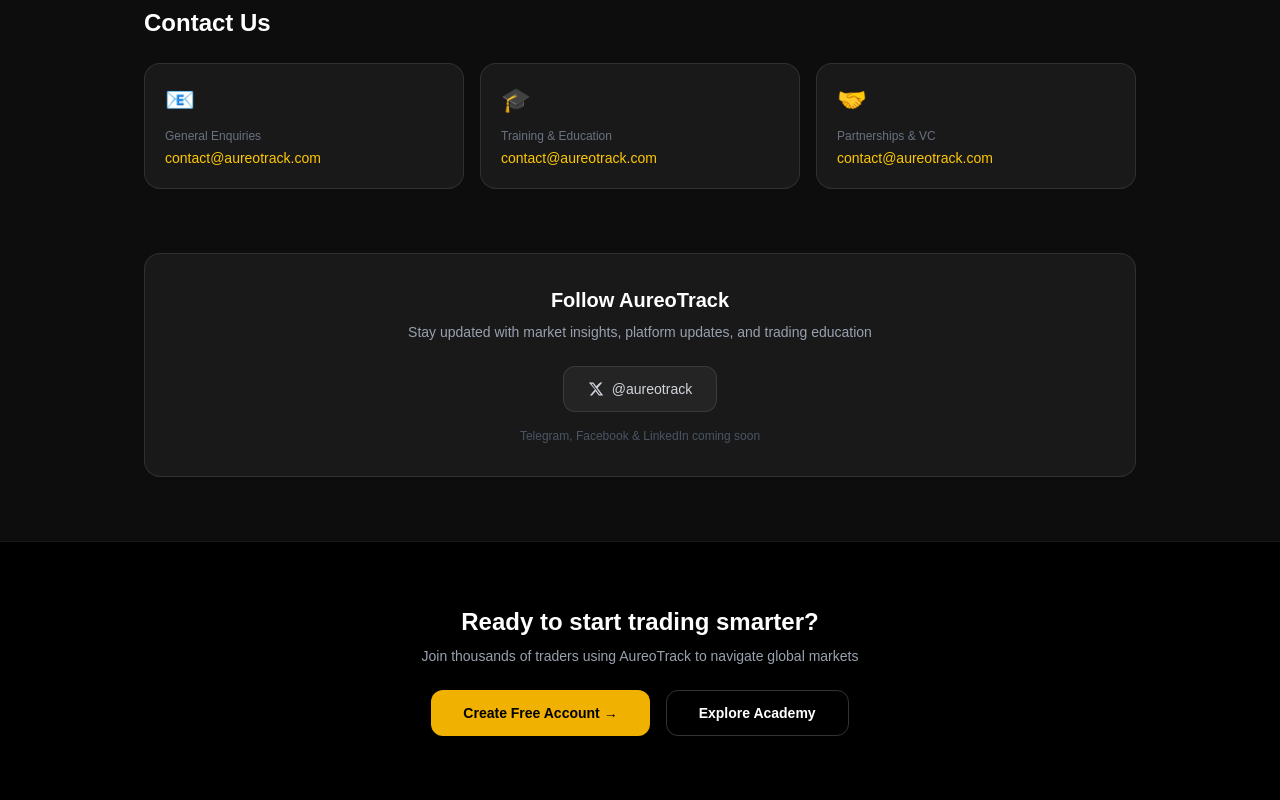
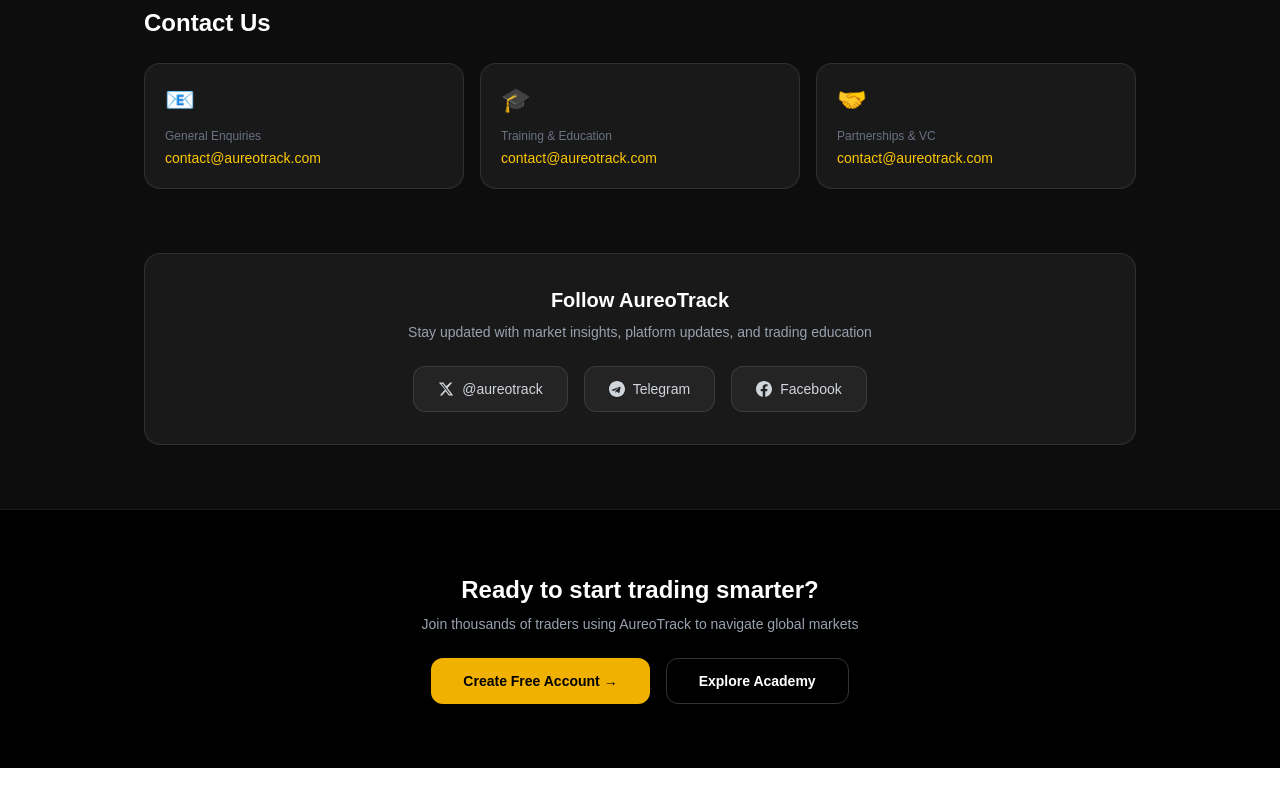
Before and after one commit to PisonAlpha/aureotrack, a Next.js app: page /about in a window 1280 px wide. Shown: the part 2646-3446 px from the top of the page. After the commit the page ends 3414 px from the top, so only its background shows below. Built offline with nearby package versions, Linux system fonts and the light colour scheme.

Commit message:
Add Telegram and Facebook social links to About page, whitepaper, pitch deck

```diff
--- a/app/about/page.tsx
+++ b/app/about/page.tsx
@@ -134,8 +134,15 @@
               <svg width="16" height="16" viewBox="0 0 24 24" fill="currentColor"><path d="M18.244 2.25h3.308l-7.227 8.26 8.502 11.24H16.17l-4.714-6.231-5.401 6.231H2.74l7.73-8.835L1.254 2.25H8.08l4.253 5.622zm-1.161 17.52h1.833L7.084 4.126H5.117z"/></svg>
               @aureotrack
             </a>
+            <a href="https://t.me/aureo_track" target="_blank" rel="noopener noreferrer" className="flex items-center gap-2 px-6 py-3 bg-white/5 border border-white/10 rounded-xl text-sm text-gray-300 hover:text-white hover:bg-white/10 transition-colors">
+              <svg width="16" height="16" viewBox="0 0 24 24" fill="currentColor"><path d="M12 0C5.373 0 0 5.373 0 12s5.373 12 12 12 12-5.373 12-12S18.627 0 12 0zm5.562 8.248-1.97 9.289c-.145.658-.537.818-1.084.508l-3-2.21-1.447 1.394c-.16.16-.295.295-.605.295l.213-3.053 5.56-5.023c.242-.213-.054-.333-.373-.12L7.088 14.86l-2.95-.924c-.643-.204-.657-.643.136-.953l11.57-4.461c.537-.194 1.006.131.718.726z"/></svg>
+              Telegram
+            </a>
+            <a href="https://www.facebook.com/share/1LX95LaMVj/" target="_blank" rel="noopener noreferrer" className="flex items-center gap-2 px-6 py-3 bg-white/5 border border-white/10 rounded-xl text-sm text-gray-300 hover:text-white hover:bg-white/10 transition-colors">
+              <svg width="16" height="16" viewBox="0 0 24 24" fill="currentColor"><path d="M24 12.073c0-6.627-5.373-12-12-12s-12 5.373-12 12c0 5.99 4.388 10.954 10.125 11.854v-8.385H7.078v-3.47h3.047V9.43c0-3.007 1.792-4.669 4.533-4.669 1.312 0 2.686.235 2.686.235v2.953H15.83c-1.491 0-1.956.925-1.956 1.874v2.25h3.328l-.532 3.47h-2.796v8.385C19.612 23.027 24 18.062 24 12.073z"/></svg>
+              Facebook
+            </a>
           </div>
-          <p className="text-xs text-gray-600 mt-4">Telegram, Facebook & LinkedIn coming soon</p>
         </div>
       </div>
 
--- a/app/pitch-deck/page.tsx
+++ b/app/pitch-deck/page.tsx
@@ -440,7 +440,7 @@
                   Read Whitepaper
                 </button>
               </div>
-              <p className="text-gray-600 text-xs">contact@aureotrack.com · aureotrack.com · @aureotrack</p>
+              <p className="text-gray-600 text-xs">contact@aureotrack.com · aureotrack.com · @aureotrack · t.me/aureo_track</p>
             </div>
           </div>
         </PaperSlide>
--- a/app/whitepaper/page.tsx
+++ b/app/whitepaper/page.tsx
@@ -358,7 +358,7 @@
                 <p>This whitepaper has been prepared for informational purposes only and does not constitute financial advice, investment advice, or an offer to sell or solicitation to buy any securities or financial instruments in any jurisdiction.</p>
                 <p>The ART token is a utility token designed to power the AureoTrack ecosystem. It is not intended to constitute a security, investment product, or financial instrument. Prospective participants should carefully review applicable laws and regulations in their jurisdiction before participating in any token sale or airdrop.</p>
                 <p>All information contained in this whitepaper is subject to change without notice. AureoTrack makes no representations or warranties about the completeness, accuracy, or reliability of any information herein. Cryptocurrency and token investments carry significant risk. Never invest more than you can afford to lose.</p>
-                <p className="font-semibold" style={{ color: '#374151' }}>AureoTrack © 2025–2026 · contact@aureotrack.com · aureotrack.com · @aureotrack</p>
+                <p className="font-semibold" style={{ color: '#374151' }}>AureoTrack © 2025–2026 · contact@aureotrack.com · aureotrack.com · @aureotrack · t.me/aureo_track</p>
               </div>
             </PaperCard>
           </section>
```
